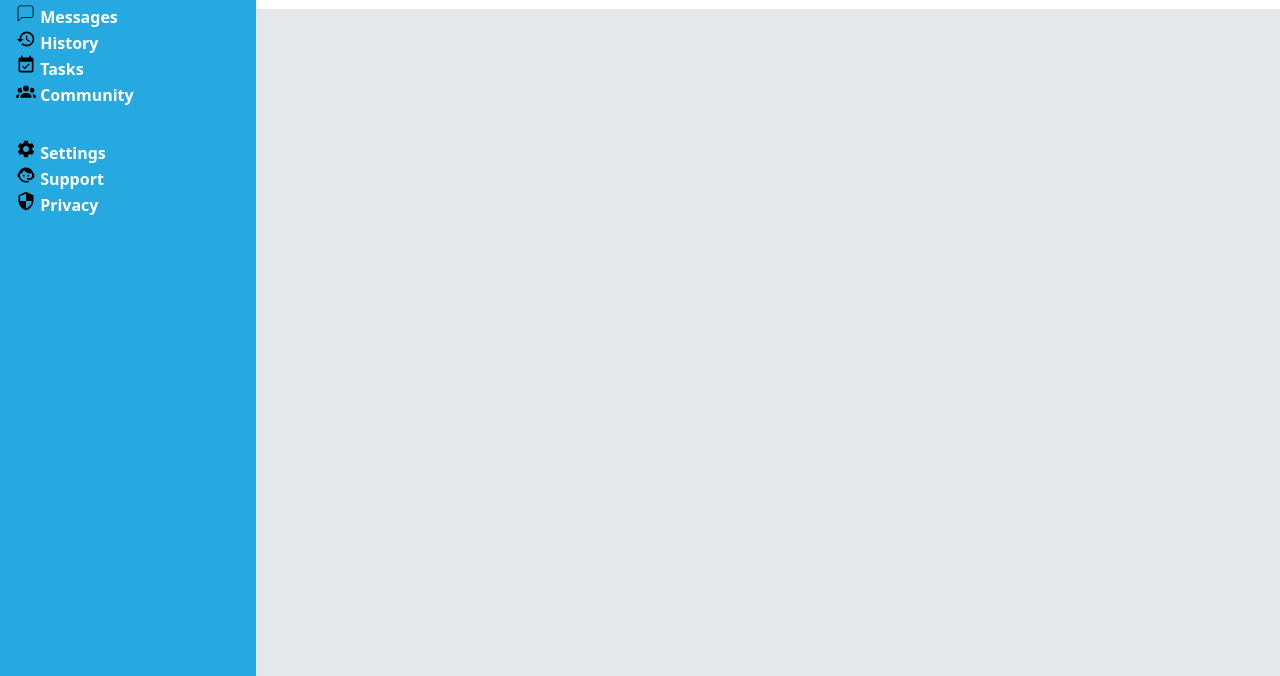
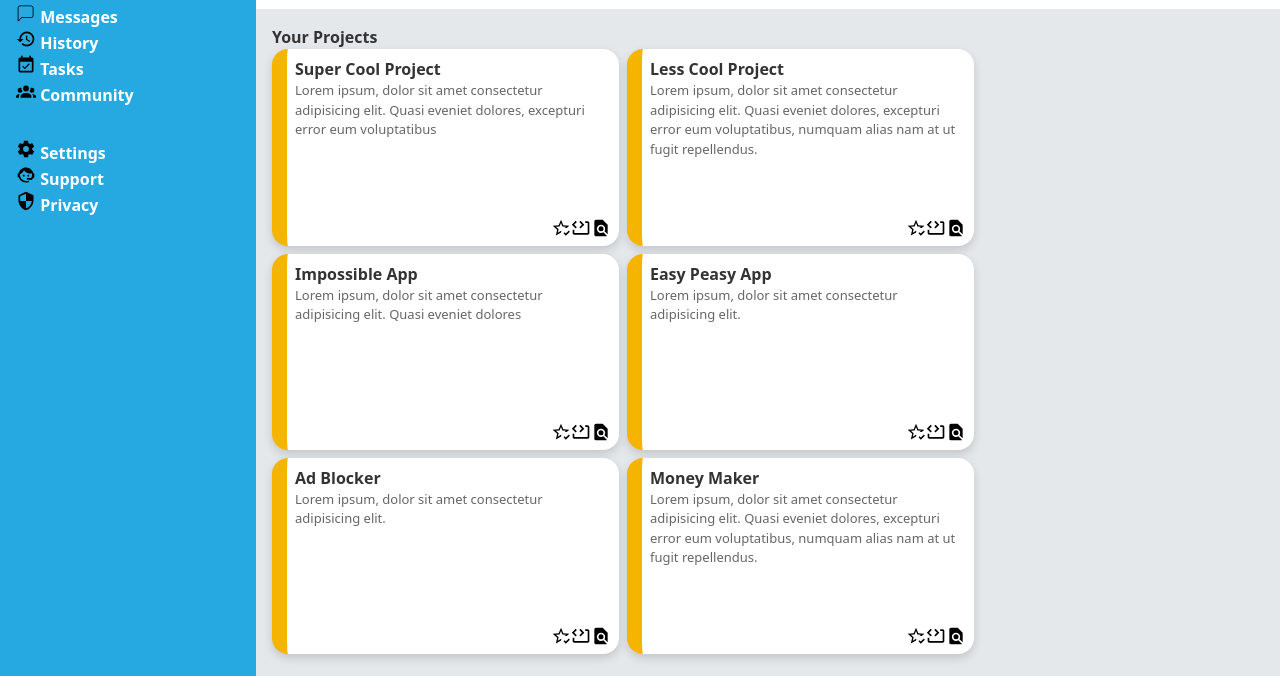
Before and after one commit to alihaider1145/dashboard, a plain HTML site: page index.html in a window 1280 px wide. Shown: the part 124-800 px from the top of the page. Drawn offline with Linux system fonts and the light colour scheme.

Commit message:
Add and style main cards

```diff
--- a/index.html
+++ b/index.html
@@ -22,7 +22,7 @@
                 <div class="header__top-profile-pic">
                     <img src="./assets/young-bearded-man.png" alt="Profile Picture" class="icon--profile">
                 </div>
-                <div class="header__top-username">Morgan Oakley</div>
+                <div class="header__top-username"><b>Morgan Oakley</b></div>
             </div>
         </div>
         <div class="header__bottom">
@@ -91,10 +91,86 @@
         </div>
     </section>
     <section class="main">
-        <div class="main__projects">
-
+        <div class="main__project">
+            <b>Your Projects</b>
+            <div class="main__card-container">
+                <div class="main__project-card">
+                    <p>
+                        <b>Super Cool Project</b><br>
+                        Lorem ipsum, dolor sit amet consectetur adipisicing elit.
+                        Quasi eveniet dolores, excepturi error eum voluptatibus<br>
+                    </p>
+                    <div class="main__card-icon">
+                        <img src="./assets/star-check-outline.svg" alt="Like" class="icon">
+                        <img src="./assets/code-block-tags.svg" alt="Code" class="icon">
+                        <img src="./assets/file-find.svg" alt="Live Preview" class="icon">
+                    </div>
+                </div>
+                <div class="main__project-card">
+                    <p>
+                        <b>Less Cool Project</b><br>
+                        Lorem ipsum, dolor sit amet consectetur adipisicing elit.
+                        Quasi eveniet dolores, excepturi error eum voluptatibus, numquam
+                        alias nam at ut fugit repellendus. <br>
+                    </p>
+                    <div class="main__card-icon">
+                        <img src="./assets/star-check-outline.svg" alt="Like" class="icon">
+                        <img src="./assets/code-block-tags.svg" alt="Code" class="icon">
+                        <img src="./assets/file-find.svg" alt="Live Preview" class="icon">
+                    </div>
+                </div>
+                <div class="main__project-card">
+                    <p>
+                        <b>Impossible App</b><br>
+                        Lorem ipsum, dolor sit amet consectetur adipisicing elit.
+                        Quasi eveniet dolores <br>
+                    </p>
+                    <div class="main__card-icon">
+                        <img src="./assets/star-check-outline.svg" alt="Like" class="icon">
+                        <img src="./assets/code-block-tags.svg" alt="Code" class="icon">
+                        <img src="./assets/file-find.svg" alt="Live Preview" class="icon">
+                    </div>
+                </div>
+                <div class="main__project-card">
+                    <p>
+                        <b>Easy Peasy App</b><br>
+                        Lorem ipsum, dolor sit amet consectetur adipisicing elit.
+                        <br>
+                    </p>
+                    <div class="main__card-icon">
+                        <img src="./assets/star-check-outline.svg" alt="Like" class="icon">
+                        <img src="./assets/code-block-tags.svg" alt="Code" class="icon">
+                        <img src="./assets/file-find.svg" alt="Live Preview" class="icon">
+                    </div>
+                </div>
+                <div class="main__project-card">
+                    <p>
+                        <b>Ad Blocker</b><br>
+                        Lorem ipsum, dolor sit amet consectetur adipisicing elit.
+                        <br>
+                    </p>
+                    <div class="main__card-icon">
+                        <img src="./assets/star-check-outline.svg" alt="Like" class="icon">
+                        <img src="./assets/code-block-tags.svg" alt="Code" class="icon">
+                        <img src="./assets/file-find.svg" alt="Live Preview" class="icon">
+                    </div>
+                </div>
+                <div class="main__project-card">
+                    <p>
+                        <b>Money Maker</b><br>
+                        Lorem ipsum, dolor sit amet consectetur adipisicing elit.
+                        Quasi eveniet dolores, excepturi error eum voluptatibus, numquam
+                        alias nam at ut fugit repellendus. <br>
+                    </p>
+                    <div class="main__card-icon">
+                        <img src="./assets/star-check-outline.svg" alt="Like" class="icon">
+                        <img src="./assets/code-block-tags.svg" alt="Code" class="icon">
+                        <img src="./assets/file-find.svg" alt="Live Preview" class="icon">
+                    </div>
+                </div>
+            </div>
         </div>
-        <div class="main__announcements">
+        <div class="main__announcement">
 
         </div>
         <div class="main__trending">
--- a/style.css
+++ b/style.css
@@ -56,6 +56,11 @@ body{
   width: 100vw;
   height: 100vh;
   margin: 0;
+  color: var(--color-text-muted);
+}
+
+b{
+  color: var(--color-text-main);
 }
 
 .icon{
@@ -85,8 +90,64 @@ body{
     grid-row: 2 / 3;
 
     background-color: var(--color-bg-body);
+
+    display: grid;
+    grid-template-columns: 3fr 1fr;
+    grid-template-rows: 1fr 1fr;
+    padding: 16px;
+    gap: 16px;
 }
 
+.main__project{
+  grid-column: 1 / 2;
+  grid-row: 1 / 3;
+}
+
+.main__project b{
+  padding-bottom: 8px;
+}
+
+.main__card-container{
+  display: grid;
+  grid-template-columns: repeat(2 , 1fr);
+  grid-template-rows: repeat(3, 1fr);
+  gap: 8px;
+  width: calc(100% - 3rem);
+  height: calc(100% - 3rem);
+}
+
+.main__project-card{
+  background-color: var(--color-bg-header);
+  border-radius: 16px;
+  border-left: 15px solid var(--color-accent);
+  font-size: small;
+  padding: 8px;
+  box-shadow: 0 4px 10px rgba(0,0,0,0.15);
+
+  display: flex;
+  flex-direction: column;
+  justify-content: space-between;
+}
+
+.main__project-card b{
+  font-size: medium;
+}
+
+.main__card-icon{
+  display: flex;
+  justify-content: end;
+  align-items: end;
+}
+
+.main__announcement{
+  grid-column: 2 / 3;
+  grid-row: 1 / 2;
+}
+
+.main__trending{
+  grid-column: 2 / 3;
+  grid-row: 2 / 3;
+}
 
 /* HEADER */
 
```
Also changed, not shown: assets/code-block-tags.svg (added), assets/file-find.svg (added), assets/star-check-outline.svg (added). Lines whose indentation alone changed are shown as unchanged.
